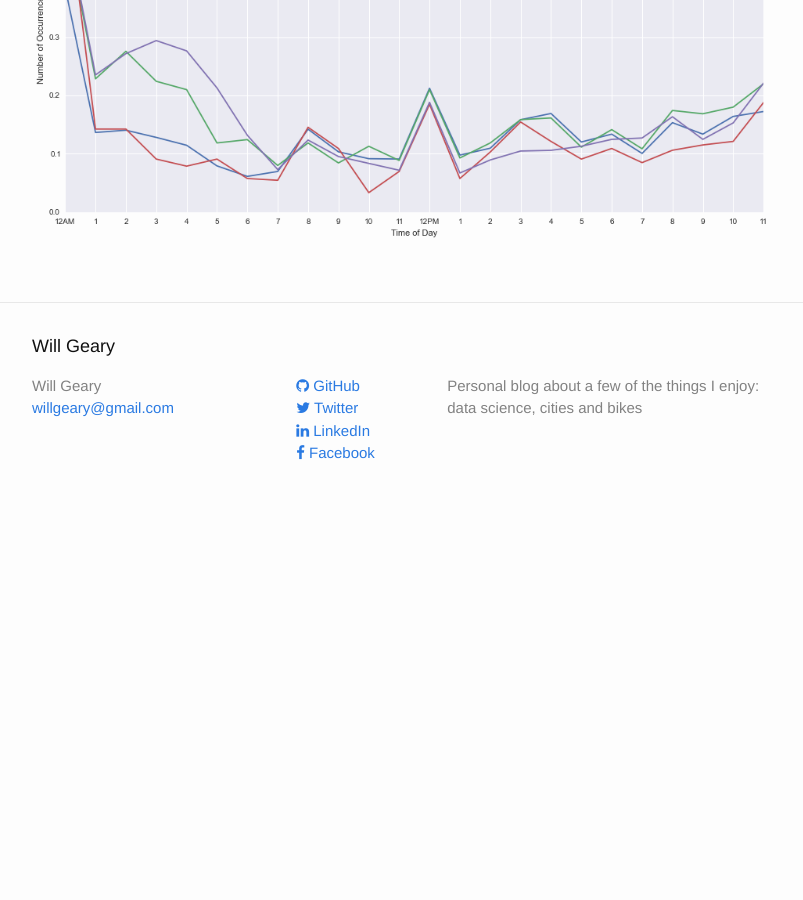
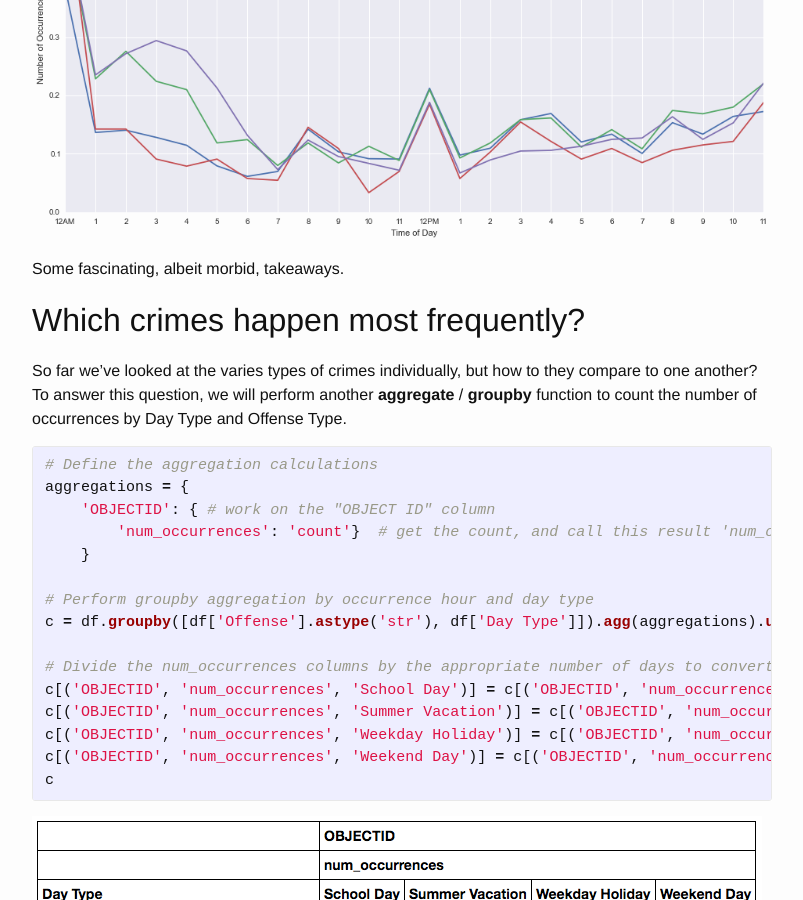
Before and after one commit to willgeary/willgeary.github.io, a Jekyll site: the page built from _posts/2016-05-18-when-does-crime-happen-in-new-york-city.markdown, in a window 1280 px wide and 900 px high, scrolled down 10994 px. Shown: the whole window, without its empty margins (238-1041 px from the left). Built offline with Jekyll 4.4.1, drawn with Linux system fonts in a browser that asks for light colours; nearby versions of some CDN libraries; before the commit the page ends 11519 px from its top, so only the background shows below that.

Commit message:
Save my work

```diff
--- a/_posts/2016-05-18-when-does-crime-happen-in-new-york-city.markdown
+++ b/_posts/2016-05-18-when-does-crime-happen-in-new-york-city.markdown
@@ -277,6 +277,30 @@ for x in np.unique(g.index.get_level_values(0)):
 ### Rape peaks at midnight.
 ![fig]({{ site.url }}/assets/2016-05-18-fig12.png)
 
+Some fascinating, albeit morbid, takeaways.
+
+## Which crimes happen most frequently?
+So far we've looked at the varies types of crimes individually, but how to they compare to one another? To answer this question, we will perform another **aggregate** / **groupby** function to count the number of occurrences by Day Type and Offense Type.
+
+{% highlight python %}
+# Define the aggregation calculations
+aggregations = {
+    'OBJECTID': { # work on the "OBJECT ID" column
+        'num_occurrences': 'count'}  # get the count, and call this result 'num_occurences'
+    }
+
+# Perform groupby aggregation by occurrence hour and day type
+c = df.groupby([df['Offense'].astype('str'), df['Day Type']]).agg(aggregations).unstack()
+
+# Divide the num_occurrences columns by the appropriate number of days to convert them into daily rates
+c[('OBJECTID', 'num_occurrences', 'School Day')] = c[('OBJECTID', 'num_occurrences', 'School Day')] / school_days
+c[('OBJECTID', 'num_occurrences', 'Summer Vacation')] = c[('OBJECTID', 'num_occurrences', 'Summer Vacation')] / summer_days
+c[('OBJECTID', 'num_occurrences', 'Weekday Holiday')] = c[('OBJECTID', 'num_occurrences', 'Weekday Holiday')] / weekday_holidays
+c[('OBJECTID', 'num_occurrences', 'Weekend Day')] = c[('OBJECTID', 'num_occurrences', 'Weekend Day')] / weekend_days
+c
+{% endhighlight %}
+![fig]({{ site.url }}/assets/2016-05-18-fig13.png)
+
 
 
 
```
Also changed, not shown: assets/2016-05-18-fig13.png (added).
